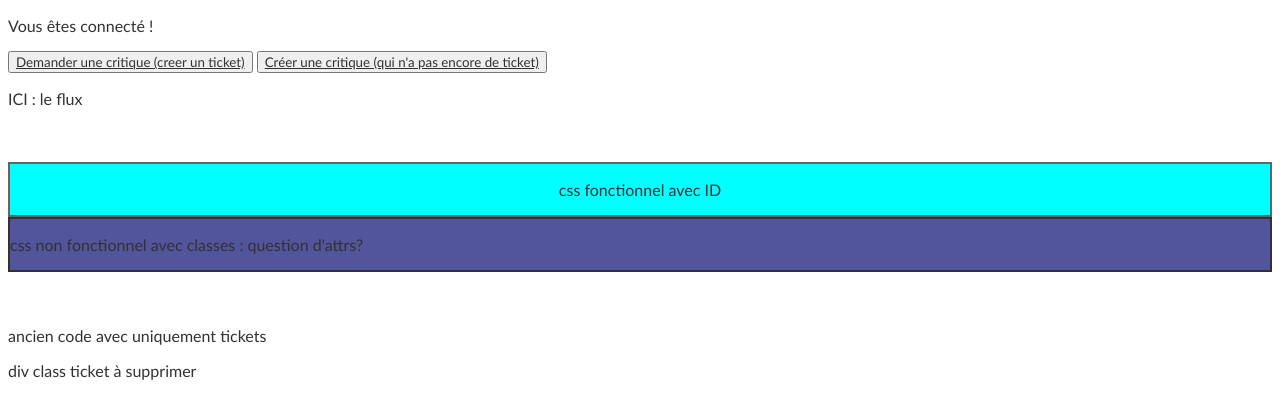
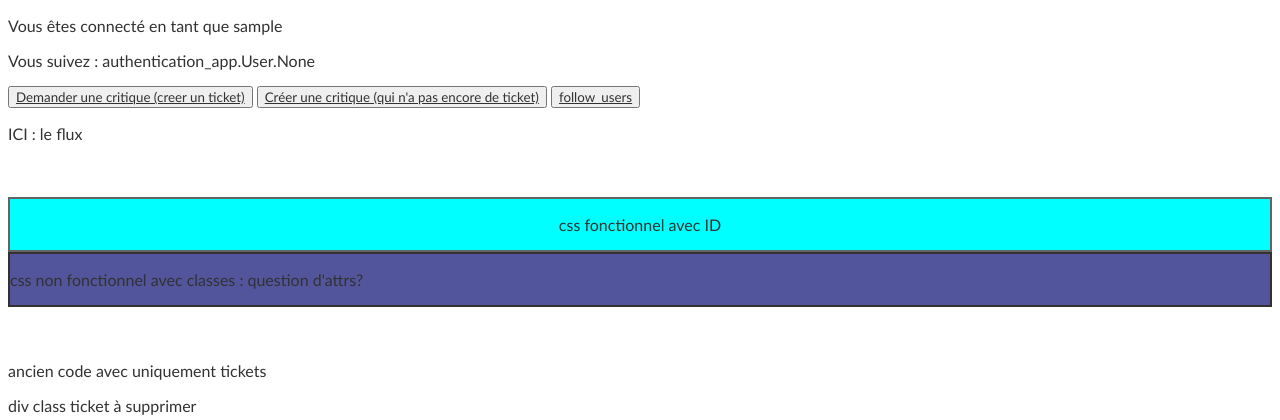
Before and after one commit to ThomasCreusot/OpenClassRooms_Project9, a Django app: page /home/ in a window 1280 px wide. Shown: the part 164-584 px from the top of the page. Run offline with Django 4.2, Linux system fonts and the light colour scheme; the visitor is signed in with stand-in values (Sample User, id 1); data comes from the database, SQL or seed files in the repository; data that the repository does not hold is empty.

Commit message:
RElationship manytomany with intermediate table + limit view to tickets and reviews of followed user

```diff
--- a/LITR_ReviewsProject/urls.py
+++ b/LITR_ReviewsProject/urls.py
@@ -36,11 +36,15 @@
 
     path('home/', reviews_app.views.home, name='home'),
     path('tickets/add/', reviews_app.views.ticket_create, name='ticket-create'),
-    path('reviews/add/', reviews_app.views.review_create, name='review-create'),
+
     path('reviews_and_tickets/add', reviews_app.views.review_and_ticket_upload, name='review_and_ticket-create'),
 
     path('reviews/add_for_a_given_ticket/<int:ticket_id>', reviews_app.views.review_for_a_given_ticket_create, name='review-create-for-a-ticket'),
+
+    path('follow-users/', reviews_app.views.follow_users, name='follow_users'),
 ]
+
+
 
 
 # This method is only adapted to a development environment ; for production : web server
--- a/authentication_app/models.py
+++ b/authentication_app/models.py
@@ -6,4 +6,22 @@
 class User(AbstractUser):
 
     # We just got Users, without any specific 'Role' (as 'creator' or 'subscriber')
-    pass
+
+
+    # Pour établir une relation plusieurs-à-plusieurs entre les utilisateurs, vous devez spécifier
+    # un  ManyToManyField  sur le modèle  User  , qui lie à un autre  User. Appelons ce champ
+    # 'follows' (suit)
+
+    follows = models.ManyToManyField(
+        'self',
+        symmetrical=False,
+        #through : name of the class to refer, because we cerated manually the intermediate table
+        through='reviews_app.UserFollows',
+        # ...Pour contourner ceci, donnez au champ un accesseur inversé personnalisé en spécifiant l’argument   related_name
+        related_name='follow_users',
+
+
+        #cours 009.2 -->??? : verbose_name='suit',
+
+
+    )
--- a/reviews_app/models.py
+++ b/reviews_app/models.py
@@ -51,4 +51,4 @@
     class Meta:  # From Sam
         # ensures we don't get multiple UserFollows instances
         # for unique user-user_followed pairs
-        unique_together = ('user', 'followed_user', )
+        unique_together = ('user', 'followed_user')
--- a/reviews_app/templates/reviews_app/home.html
+++ b/reviews_app/templates/reviews_app/home.html
@@ -5,11 +5,14 @@
 
 {% block content %}
 
-    <p>Vous êtes connecté !</p>
+    <p>Vous êtes connecté en tant que {{ user.username }}</p>
+
+    <p>Vous suivez : {{ user.follows }}</p>
 
     <button><a href="{% url 'ticket-create' %}">Demander une critique (creer un ticket)</a></button>
     <button><a href="{% url 'review_and_ticket-create' %}">Créer une critique (qui n'a pas encore de ticket)</a></button>
 
+    <button><a href="{% url 'follow_users' %}">follow_users</a></button>
 
     <p>ICI : le flux</p>
 
--- a/reviews_app/views.py
+++ b/reviews_app/views.py
@@ -3,7 +3,7 @@
 from django.shortcuts import render, redirect
 from django.contrib.auth.decorators import login_required
 
-from reviews_app.forms import TicketForm, ReviewForm
+from reviews_app.forms import TicketForm, ReviewForm, FollowUsersForm
 
 # Feed creation (flux)
 from . import models
@@ -18,8 +18,21 @@
 
 @login_required
 def home(request):
-    reviews = models.Review.objects.all()
-    tickets = models.Ticket.objects.all()
+    #LIMITER LES TICKETS AFFICHES A CEUX DES UTILISATEURS SUIVIS
+    #code originel
+    #reviews = models.Review.objects.all()
+    reviews = models.Review.objects.filter(
+        Q(user__in=request.user.follows.all())
+    )
+
+    #LIMITER LES TICKETS AFFICHES A CEUX DES UTILISATEURS SUIVIS
+    #code originel
+    #tickets = models.Ticket.objects.all()
+    tickets = models.Ticket.objects.filter(
+        Q(user__in=request.user.follows.all())
+    )
+
+
 
     # We keep only ticket associated to a review
     #tickets_within_a_review = models.Ticket.objects.all().exclude(
@@ -155,3 +168,20 @@
     return render(request,
             'reviews_app/review_create_for_a_ticket.html',
             {'form': form})
+
+
+
+#View about following.
+#ajouter : user.follows.add(choixDeUserDansLaListe)
+#pas besoin d’un through_defaults={‘aaa': ‘blablabla’}) etant donné qu’on a pas encore d’information sur la relation
+#Ou alors user.followed_user mais je pense pas
+
+@login_required
+def follow_users(request):
+    form = FollowUsersForm(instance=request.user)
+    if request.method == 'POST':
+        form = FollowUsersForm(request.POST, instance=request.user)
+        if form.is_valid():
+            form.save()
+            return redirect('home')
+    return render(request, 'reviews_app/follow_users_form.html', context={'form': form})
```
Also changed, not shown: reviews_app/forms.py (+8 -0 lines), reviews_app/templates/reviews_app/follow_users_form.html (added, +12 -0 lines), authentication_app/migrations/0002_user_follows.py (added), authentication_app/migrations/0003_alter_user_follows.py (added), media/b_OMusA9g.jpg (added), media/css_cAgPULq.png (added), media/html_RjqZE1u.png (added), media/js_vCJ9lOS.png (added).
